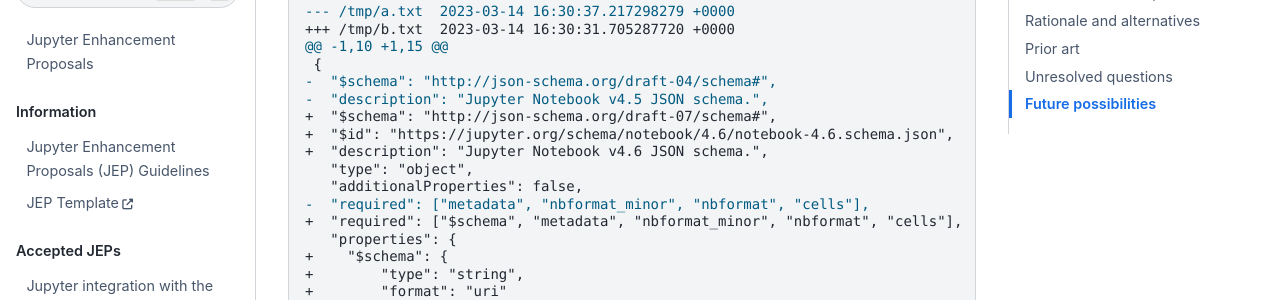
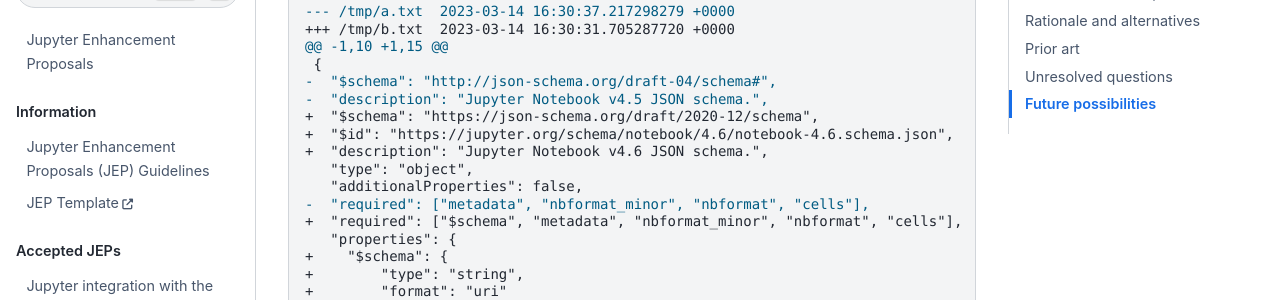
Before and after one commit to jupyter/enhancement-proposals, a Jupyter Book: the page built from 97-add-schema/add-schema-to-notebook-format.md, in a window 1280 px wide and 900 px high, scrolled down 1040 px. Shown: the part 152-452 px from the top of the window. Built offline with Jupyter Book 1.0.4 settings and Sphinx 7.4.7 and the Sphinx Book theme 1.1.4, drawn with Linux system fonts in a browser that asks for light colours; some of the changed lines change nothing that is shown.

Commit message:
Update add-schema-to-notebook-format.md
change the schema to draft2020-12

````diff
--- a/97-add-schema/add-schema-to-notebook-format.md
+++ b/97-add-schema/add-schema-to-notebook-format.md
@@ -40,7 +40,7 @@ The following changes are made to the existing v4.5 schema:
  {
 -  "$schema": "http://json-schema.org/draft-04/schema#",
 -  "description": "Jupyter Notebook v4.5 JSON schema.",
-+  "$schema": "http://json-schema.org/draft-07/schema#",
++  "$schema": "https://json-schema.org/draft/2020-12/schema",
 +  "$id": "https://jupyter.org/schema/notebook/4.6/notebook-4.6.schema.json",
 +  "description": "Jupyter Notebook v4.6 JSON schema.",
    "type": "object",
@@ -80,7 +80,7 @@ The following changes are made to the existing v4.5 schema:
 
 ```json
 {
-  "$schema": "http://json-schema.org/draft-07/schema#",
+  "$schema": "https://json-schema.org/draft/2020-12/schema",
   "$id": "https://jupyter.org/schema/notebook/4.6/notebook-4.6.schema.json",
   "description": "Jupyter Notebook v4.6 JSON schema.",
   "type": "object",
````
